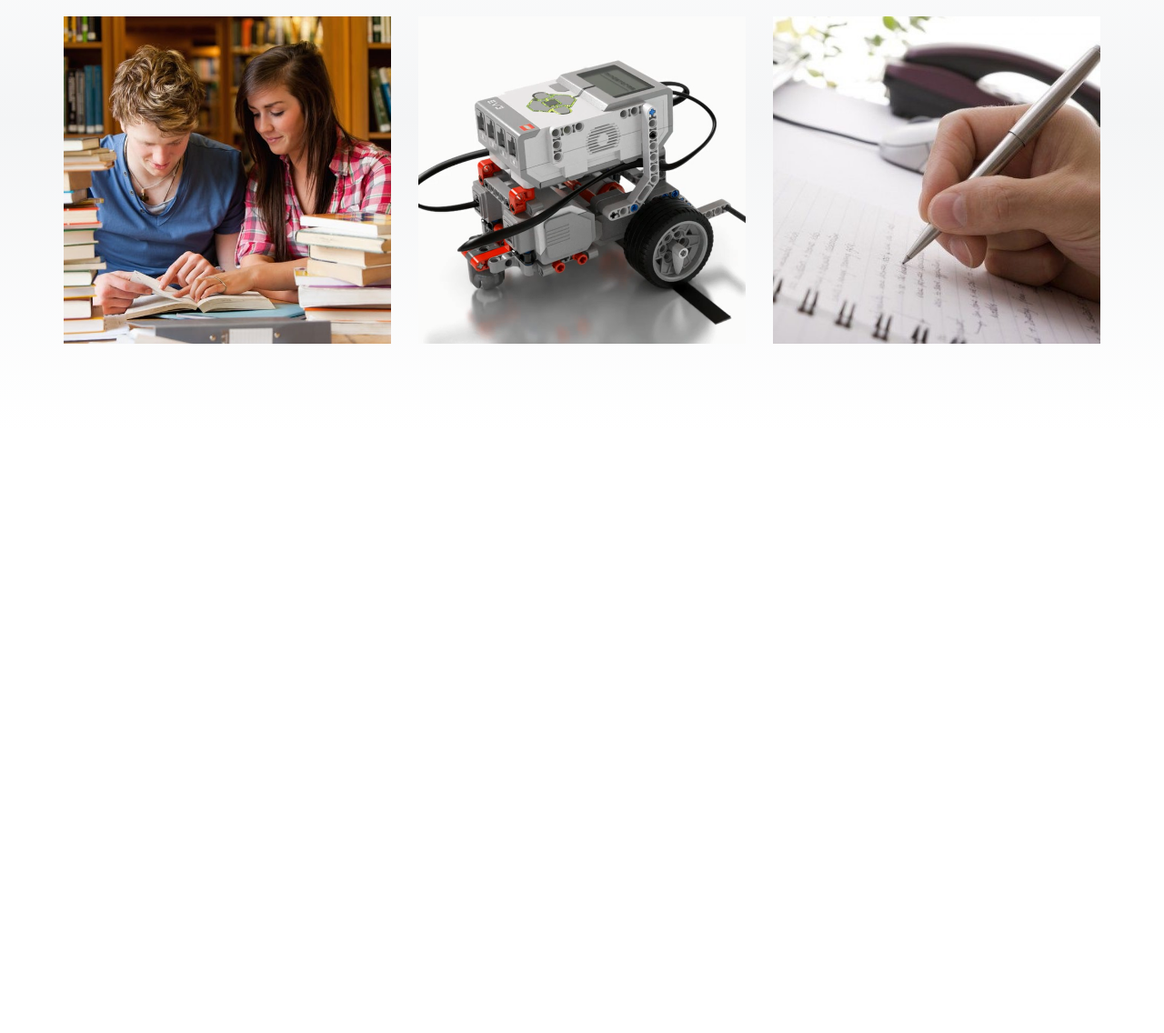
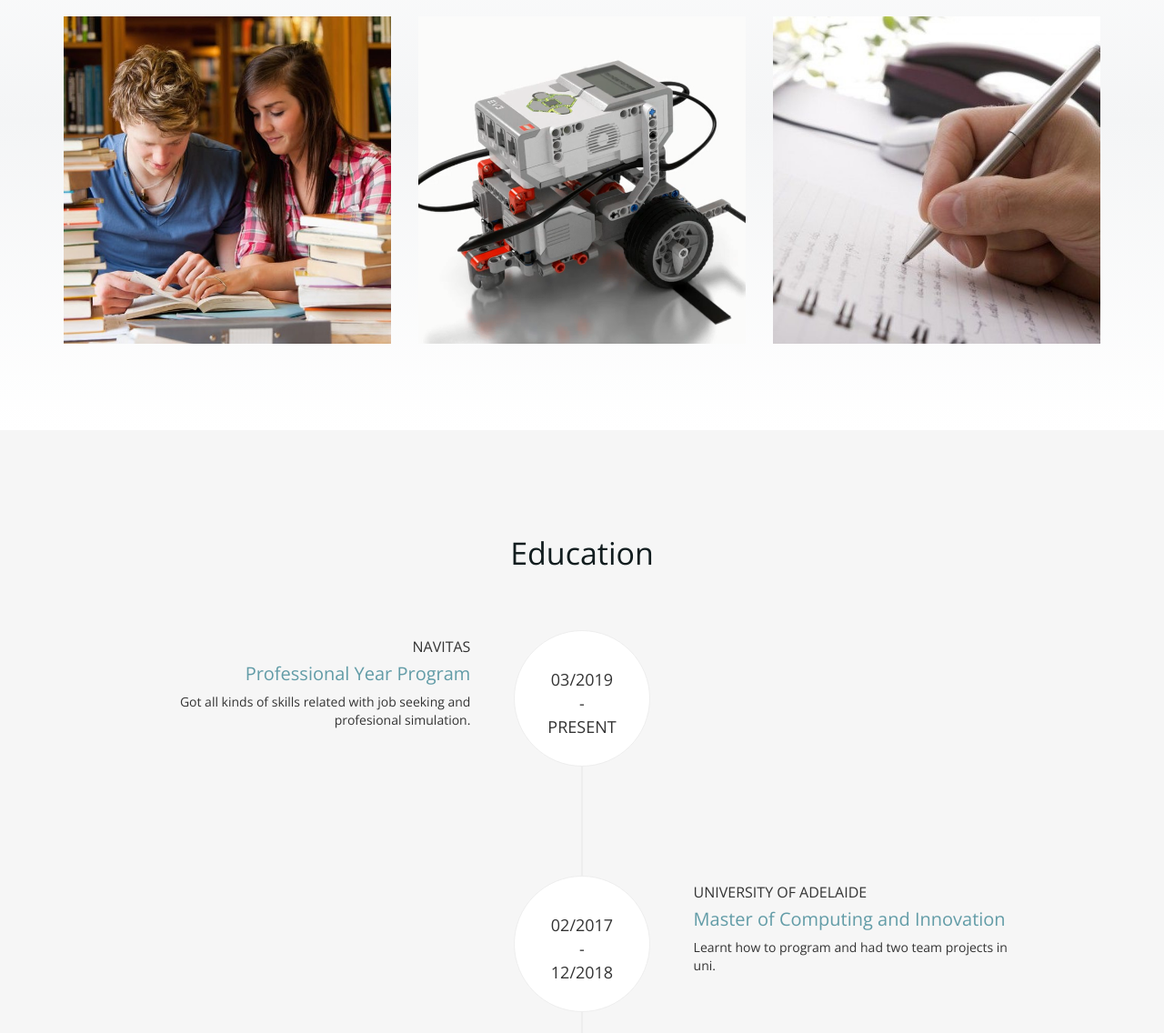
Before and after one commit to VanessaLiu-coder/portfolio, a plain HTML site: page index.html in a window 1280 px wide. Shown: the part 1658-2794 px from the top of the page at 91% size. Before the commit the page ends 2131 px from the top, so only its background shows below. Drawn offline with nearby package versions, Linux system fonts and the light colour scheme.

Commit message:
Add experience section (education)

```diff
--- a/css/style.css
+++ b/css/style.css
@@ -1,5 +1,7 @@
+* {
+	font-family: 'Open Sans', sans-serif;
+}
 body, html {
-	font-family: 'Open Sans', sans-serif;
 	text-rendering: optimizeLegibility !important;
 	-webkit-font-smoothing: antialiased !important;
 	color: #656c6d;
@@ -10,6 +12,11 @@ ul, ol {
 	padding: 0;
 	webkit-padding: 0;
 	moz-padding: 0;
+}
+h3, h4 {
+	color: #121d1f;
+	font-size: 20px;
+	font-weight: 600;
 }
 .section-title.center {
 	padding: 25px 0 45px 0;
@@ -220,7 +227,189 @@ body.modal-open {
     width: 100%;
     height:100%;
 }
-
 .modal li{
 	margin-left: 20px;
 }
+
+#education{
+	padding: 100px 0;
+	background: #f6f6f6;
+}
+.timeline {
+	position: relative;
+	padding: 0;
+	list-style: none;
+}
+.timeline:before {
+	content: "";
+	position: absolute;
+	top: 0;
+	bottom: 0;
+	left: 40px;
+	width: 2px;
+	margin-left: -1.5px;
+	background-color: #eee;
+}
+.timeline>li {
+	position: relative;
+	margin-bottom: 50px;
+	min-height: 50px;
+}
+.timeline>li:before, .timeline>li:after {
+	content: " ";
+	display: table;
+}
+.timeline>li:after {
+	clear: both;
+}
+.timeline>li .timeline-panel {
+	float: right;
+	position: relative;
+	width: 100%;
+	padding: 0 20px 0 100px;
+	text-align: left;
+}
+.timeline>li .timeline-panel:before {
+	right: auto;
+	left: -15px;
+	border-right-width: 15px;
+	border-left-width: 0;
+}
+.timeline>li .timeline-panel:after {
+	right: auto;
+	left: -14px;
+	border-right-width: 14px;
+	border-left-width: 0;
+}
+.timeline>li .timeline-image {
+	z-index: 100;
+	position: absolute;
+	left: 0;
+	width: 70px;
+	height: 70px;
+	margin-left: 0;
+	border: 1px solid #eee;
+	border-radius: 100%;
+	text-align: center;
+	background: #fff;
+}
+.timeline>li .timeline-image h4 {
+	margin-top: 20px;
+	font-size: 14px;
+	text-transform: uppercase;
+}
+.timeline>li.timeline-inverted>.timeline-panel {
+	float: right;
+	padding: 0 20px 0 100px;
+	text-align: left;
+}
+.timeline>li.timeline-inverted>.timeline-panel:before {
+	right: auto;
+	left: -15px;
+	border-right-width: 15px;
+	border-left-width: 0;
+}
+.timeline>li.timeline-inverted>.timeline-panel:after {
+	right: auto;
+	left: -14px;
+	border-right-width: 14px;
+	border-left-width: 0;
+}
+.timeline>li:last-child {
+	margin-bottom: 40px;
+}
+.timeline .timeline-heading h4 {
+	margin-top: 0;
+	text-transform: uppercase;
+	font-size: 16px;
+}
+.timeline .timeline-heading h2 {
+	margin-top: 30px;
+}
+.timeline .timeline-heading h4.subheading {
+	text-transform: none;
+	color: #629ca7;
+	font-size: 20px;
+}
+.timeline .timeline-body>p, .timeline .timeline-body>ul {
+	margin-bottom: 0;
+}
+
+
+@media(min-width:768px) {
+.timeline:before {
+	left: 50%;
+}
+.timeline>li {
+	margin-bottom: 100px;
+	min-height: 100px;
+}
+.timeline>li .timeline-panel {
+	float: left;
+	width: 41%;
+	padding: 0 20px 20px 30px;
+	text-align: right;
+}
+.timeline>li .timeline-image {
+	left: 50%;
+	width: 100px;
+	height: 100px;
+	margin-left: -50px;
+}
+.timeline>li .timeline-image h4 {
+	margin-top: 16px;
+	line-height: 18px;
+	font-weight: 400;
+}
+.timeline>li.timeline-inverted>.timeline-panel {
+	float: right;
+	padding: 0 30px 20px 20px;
+	text-align: left;
+}
+}
+
+@media(min-width:992px) {
+#here-me h1 {
+	margin: 10px 0 0px;
+}
+.timeline>li {
+	min-height: 150px;
+}
+.timeline>li .timeline-panel {
+	padding: 0 20px 20px;
+}
+.timeline>li .timeline-image {
+	width: 150px;
+	height: 150px;
+	margin-left: -75px;
+}
+.timeline>li .timeline-image h4 {
+	margin-top: 30px;
+	font-size: 18px;
+	line-height: 26px;
+}
+.timeline>li.timeline-inverted>.timeline-panel {
+	padding: 0 20px 20px;
+}
+}
+
+@media(min-width:1200px) {
+.timeline>li {
+	min-height: 170px;
+}
+.timeline>li .timeline-panel {
+	padding: 10px 20px 20px 100px;
+}
+.timeline>li .timeline-image {
+	width: 150px;
+	height: 150px;
+	margin-left: -75px;
+}
+.timeline>li .timeline-image h4 {
+	margin-top: 40px;
+	font-weight: 400;
+}
+.timeline>li.timeline-inverted>.timeline-panel {
+	padding: 10px 100px 20px 20px;
+}
+}
--- a/index.html
+++ b/index.html
@@ -47,7 +47,7 @@
           <li class="hidden"> <a href="#page-top"></a> </li>
           <li> <a class="page-scroll" href="#about">About</a> </li>
           <li> <a class="page-scroll" href="#portfolio">Portfolio</a> </li>
-          <li> <a class="page-scroll" href="#experience">Experience</a> </li>
+          <li> <a class="page-scroll" href="#education">Experience</a> </li>
           <li> <a class="page-scroll" href="#contact">Contact</a> </li>
         </ul>
       </div>
@@ -118,7 +118,74 @@
   </div>
 </div>
 
+<!---------------- Experience ---------------->
+<div id="education" class="text-center">
+  <div class="container">
+    <div class="section-title center">
+      <h2>Education</h2>
+    </div>
+    <div class="row">
+      <div class="col-lg-12">
+        <ul class="timeline">
+          <li>
+            <div class="timeline-image">
+              <h4> 03/2019 <br>
+                - <br>
+                Present </h4>
+            </div>
+            <div class="timeline-panel">
+              <div class="timeline-heading">
+                <h4>Navitas</h4>
+                <h4 class="subheading">Professional Year Program</h4>
+              </div>
+              <div class="timeline-body">
+                <p class="timeline-body">Got all kinds of skills related with job seeking and profesional simulation.</p>
+              </div>
+            </div>
+          </li>
 
+          <li class="timeline-inverted">
+            <div class="timeline-image">
+              <h4>02/2017 <br>
+                - <br>
+                12/2018 </h4>
+            </div>
+            <div class="timeline-panel">
+              <div class="timeline-heading">
+                <h4>University of Adelaide</h4>
+                <h4 class="subheading">Master of Computing and Innovation</h4>
+              </div>
+              <div class="timeline-body">
+                <p>Learnt how to program and had two team projects in uni.</p>
+              </div>
+            </div>
+          </li>
+
+          <li>
+            <div class="timeline-image">
+              <h4>09/2012 <br>
+                - <br>
+                06/2017 </h4>
+            </div>
+            <div class="timeline-panel">
+              <div class="timeline-heading">
+                <h4>Beijing Technology And Business University</h4>
+                <h4 class="subheading">Bachelor of Business Administration</h4>
+              </div>
+              <div class="timeline-body">
+                <p>A business degree which has similar courses with MBI, involving business management.</p>
+              </div>
+            </div>
+          </li>
+        </ul>
+      </div>
+    </div>
+  </div>
+</div>
+
+
+
+<!---------------- Modal ---------------->
 <div class="modal fade" id="myMentor" tabindex="-1" role="dialog" aria-labelledby="myModalLabel" aria-hidden="true">
   <div class="modal-dialog">
     <div class="modal-content">
```
